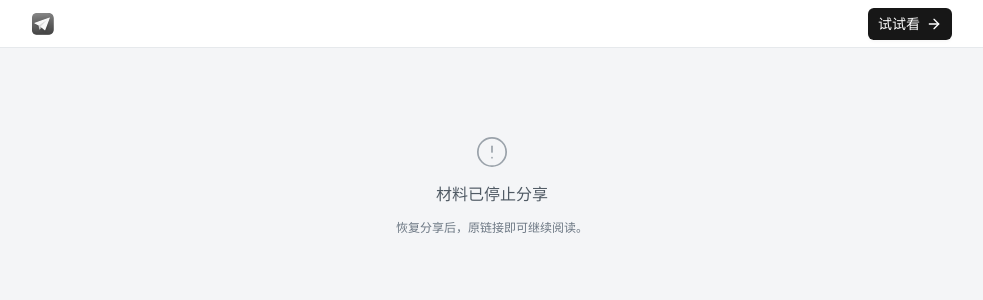
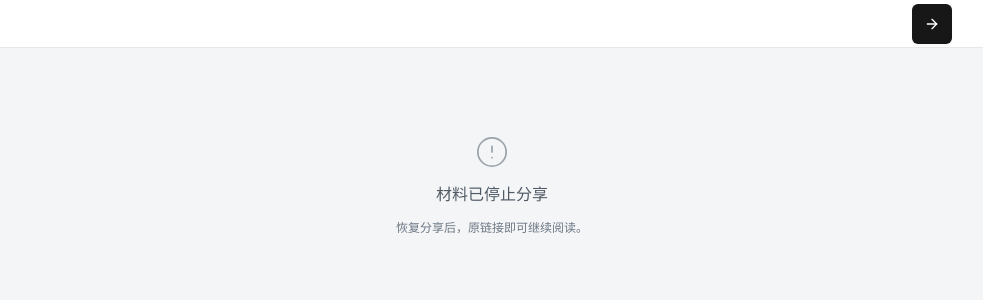
Before and after one commit to ren2019/share-html-slides, a Next.js app in the folder prototypes/reference-layout/: page /read/1 in a window 1280 px wide. Shown: the top 300 px of the page, without its empty margins (148-1131 px from the left). Built offline with nearby package versions, Linux system fonts and the light colour scheme.

Commit message:
prototype: simplify reader controls and reuse branded flight icon

```diff
--- a/prototypes/reference-layout/src/app/globals.css
+++ b/prototypes/reference-layout/src/app/globals.css
@@ -17,11 +17,9 @@ body{background:#fff}.site-header{height:64px}.header-inner{max-width:none;paddi
 /* Anonymous reader shell: light fixed bar, centered white content on gray, reading first */
 .reader-shell{background:#f4f5f7}
 .reader-header{position:sticky;top:0;z-index:20;height:48px;background:#fffffff2;backdrop-filter:blur(8px);border-bottom:1px solid #e6e9ec}
-.reader-header-inner{max-width:960px;margin:auto;height:100%;display:flex;align-items:center;justify-content:space-between;gap:12px;padding:0 20px}
-.reader-brand{display:inline-flex;align-items:center;gap:8px;min-height:40px;font-size:14px;font-weight:600;color:#26292d;text-decoration:none;flex-shrink:0}
-.reader-brand .brand-mark{width:22px;height:22px;box-shadow:none}
-.reader-header-actions{display:flex;align-items:center;gap:8px;flex-shrink:0}
-.reader-header-actions .back-link{font-size:12px}
+.reader-header-inner{max-width:960px;margin:auto;height:100%;display:flex;align-items:center;gap:12px;padding:0 20px}
+.reader-header-actions{display:flex;align-items:center;gap:8px;flex-shrink:0;margin-left:auto}
+.reader-icon-btn,.reader-header-actions .reader-back{min-width:40px;min-height:40px;padding:0;gap:0;justify-content:center}
 .reader-main{max-width:960px;margin:auto;padding:28px 20px calc(64px + env(safe-area-inset-bottom))}
 .reader-cta-mobile{display:none}
 .material-info{margin-top:16px;border:1px solid #e5e8eb;border-radius:7px;background:#fff;font-size:12px;color:#4d5966}
@@ -31,11 +29,11 @@ body{background:#fff}.site-header{height:64px}.header-inner{max-width:none;paddi
 .reader-footer{margin-top:32px;padding-top:16px;border-top:1px solid #e5e8eb;display:flex;justify-content:center;gap:22px;font-size:12px}
 .reader-footer a:not(.brand-button){color:#5d6773;text-decoration:none}
 .reader-footer a:not(.brand-button):hover{color:var(--brand-ink);text-decoration:underline;text-underline-offset:3px}
-.read-track{flex:1;min-width:60px;height:26px;margin:0 14px;position:relative;pointer-events:none}
+.read-track{flex:1;min-width:60px;height:30px;margin:0 14px;position:relative;pointer-events:none}
 .read-track>svg{position:absolute;inset:0;width:100%;height:100%}
-.track-wave{stroke:#dde2e8;stroke-width:1.4;vector-effect:non-scaling-stroke}
-.track-plane{position:absolute;top:0;left:0;width:13px;height:13px;display:inline-flex;color:#8d97a1;transition:transform .3s ease}
-.track-plane svg{transform:rotate(45deg)}
+.track-wave{stroke:#96a0ae;stroke-width:1.8;stroke-linecap:round;stroke-dasharray:3 5;vector-effect:non-scaling-stroke}
+.track-plane{position:absolute;top:0;left:0;width:18px;height:18px;display:inline-flex;transition:transform .3s ease}
+.track-plane .brand-mark{width:18px;height:18px;box-shadow:none}
 @media(prefers-reduced-motion:reduce){.track-plane{transition:none}}
 .github-link{display:inline-flex;align-items:center;justify-content:center;min-width:32px;min-height:32px}
 .github-link:hover{text-decoration:none!important}
@@ -48,7 +46,7 @@ body{background:#fff}.site-header{height:64px}.header-inner{max-width:none;paddi
 .obm-title{color:#fff;font-size:20px;line-height:1.5}
 .obm-desc{color:#d4dae2;font-size:16px;line-height:1.9}
 .obm-body .fixture-label{color:#9aa5b1}
-@media(max-width:500px){.reader-header-inner{padding:0 12px}.reader-header-actions{gap:4px}.reader-header-actions button{min-height:40px}.reader-header-actions a.reader-cta{min-width:40px;min-height:40px;padding:0;justify-content:center;gap:0}.reader-cta .reader-cta-label{display:none}.reader-back{min-width:40px;min-height:40px;justify-content:center}.reader-back span{display:none}.read-track{margin:0 6px;min-width:36px}.reader-main{padding:18px 12px calc(56px + env(safe-area-inset-bottom))}.reader-footer{flex-wrap:wrap;gap:10px 18px}.reader-cta-mobile{display:inline-flex;min-height:40px}.github-link{min-width:40px;min-height:40px}}
+@media(max-width:500px){.reader-header-inner{padding:0 12px}.reader-header-actions{gap:4px}.read-track{margin:0 6px;min-width:36px}.reader-main{padding:18px 12px calc(56px + env(safe-area-inset-bottom))}.reader-footer{flex-wrap:wrap;gap:10px 18px}.reader-cta-mobile{display:inline-flex;min-height:40px}.github-link{min-width:40px;min-height:40px}}
 
 /* Stacked rows: keep revision, status and both dates visible below 860px */
 @media(max-width:860px){.list-heading{display:none}.material-row{grid-template-columns:minmax(0,1fr) auto;min-height:0;padding:14px 16px}.material-row .status,.material-row .date,.material-row .rev{display:none}.row-meta{display:grid;grid-template-columns:repeat(3,max-content);justify-content:start;gap:3px 22px;font-size:10px;color:#69727c;margin-top:8px;line-height:1.6;font-variant-numeric:tabular-nums}.row-meta b{font-weight:400;color:#9aa2ab;margin-right:6px}}
--- a/prototypes/reference-layout/src/app/read/[id]/page.tsx
+++ b/prototypes/reference-layout/src/app/read/[id]/page.tsx
@@ -1,9 +1,7 @@
 'use client';
 import { useEffect, useRef, useState } from 'react';
-import Link from 'next/link';
 import { useParams } from 'next/navigation';
 import { CircleCheck } from 'lucide-react';
-import { OrigamiMark } from '@/components/origami-mark';
 import { ShareDialog } from '@/components/share-dialog';
 import { ReadContent } from '@/components/read-body';
 import { ReadStatus, ReadHeaderActions } from '@/components/read-status';
@@ -38,7 +36,7 @@ export default function ReadPage(){
   return()=>{window.removeEventListener('scroll',onScroll);window.removeEventListener('resize',onScroll);if(raf)cancelAnimationFrame(raf)};
  },[status,item,isDeck]);
  return <div className="shell reader-shell">
- <header className="reader-header"><div className="reader-header-inner"><Link href="/" className="reader-brand" aria-label="纸飞机首页"><OrigamiMark/></Link>{!status&&item&&<ReadingTrack progress={progress}/>}<ReadHeaderActions item={item} canRead={!status} loggedIn={auth.loggedIn} onShare={setShare} onDownload={()=>setDl(true)}/></div></header>
+ <header className="reader-header"><div className="reader-header-inner">{!status&&item&&<ReadingTrack progress={progress}/>}<ReadHeaderActions item={item} canRead={!status} loggedIn={auth.loggedIn} onShare={setShare} onDownload={()=>setDl(true)}/></div></header>
  <main className="reader-main">
  {status?<ReadStatus kind={status} onRetry={retry} loggedIn={auth.loggedIn}/>
  :item&&<ReadContent item={item} items={items} missing={upload&&stage==='missing'} loggedIn={auth.loggedIn} onProgress={setProgress}/>}
--- a/prototypes/reference-layout/src/components/read-status.tsx
+++ b/prototypes/reference-layout/src/components/read-status.tsx
@@ -16,8 +16,8 @@ export function ReadStatus({kind,onRetry,loggedIn}:{kind:ReadStatusKind;onRetry:
 
 export function ReadHeaderActions({item,canRead,loggedIn,onShare,onDownload}:{item:Material|undefined;canRead:boolean;loggedIn:boolean;onShare:(m:Material)=>void;onDownload:()=>void}){
  return <div className="reader-header-actions">
- {loggedIn&&<Link href="/" className="back-link reader-back" aria-label="返回材料库"><ArrowLeft size={15}/><span>返回材料库</span></Link>}
- {item&&canRead&&<>{item.download&&<Button variant="outline" size="sm" onClick={onDownload}><Download size={14}/>下载</Button>}<Button size="sm" className="brand-button" onClick={()=>onShare(item)}><Link2 size={14}/>分享</Button></>}
- {!loggedIn&&<Button asChild size="sm" className="brand-button reader-cta"><Link href="/" aria-label="试试看"><span className="reader-cta-label">试试看</span><ArrowRight size={14}/></Link></Button>}
+ {loggedIn&&<Link href="/" className="back-link reader-back" aria-label="返回材料库" title="返回材料库"><ArrowLeft size={16}/></Link>}
+ {item&&canRead&&<>{item.download&&<Button variant="outline" size="sm" className="reader-icon-btn" aria-label="下载" title="下载" onClick={onDownload}><Download size={16}/></Button>}<Button size="sm" className="brand-button reader-icon-btn" aria-label="分享" title="分享" onClick={()=>onShare(item)}><Link2 size={16}/></Button></>}
+ {!loggedIn&&<Button asChild size="sm" className="brand-button reader-icon-btn"><Link href="/" aria-label="试试看" title="试试看"><ArrowRight size={16}/></Link></Button>}
  </div>;
 }
--- a/prototypes/reference-layout/src/components/reading-progress.tsx
+++ b/prototypes/reference-layout/src/components/reading-progress.tsx
@@ -1,6 +1,6 @@
 'use client';
 import { useEffect, useRef } from 'react';
-import { Send } from 'lucide-react';
+import { OrigamiMark } from '@/components/origami-mark';
 
 export function ReadingTrack({progress}:{progress:number}){
  const wrapRef=useRef<HTMLDivElement>(null),pathRef=useRef<SVGPathElement>(null),planeRef=useRef<HTMLSpanElement>(null);
@@ -12,14 +12,14 @@ export function ReadingTrack({progress}:{progress:number}){
    const len=path.getTotalLength();
    const p=path.getPointAtLength(t*len);
    const r=wrap.getBoundingClientRect();
-   plane.style.transform=`translate(${(p.x/200)*r.width-7}px,${(p.y/24)*r.height-7}px)`;
+   plane.style.transform=`translate(${(p.x/200)*r.width-9}px,${(p.y/30)*r.height-9}px)`;
   };
   place();
   window.addEventListener('resize',place);
   return()=>window.removeEventListener('resize',place);
  },[progress]);
  return <div className="read-track" aria-hidden ref={wrapRef}>
- <svg viewBox="0 0 200 24" preserveAspectRatio="none"><path ref={pathRef} d="M4 12 C 40 3, 62 21, 100 12 S 160 3, 196 12" fill="none" className="track-wave"/></svg>
- <span ref={planeRef} className="track-plane"><Send size={13}/></span>
+ <svg viewBox="0 0 200 30" preserveAspectRatio="none"><path ref={pathRef} d="M5 15 C 40 6, 62 24, 100 15 S 160 6, 195 15" fill="none" className="track-wave"/></svg>
+ <span ref={planeRef} className="track-plane"><OrigamiMark/></span>
  </div>;
 }
```
Also changed, not shown: 1 other file (tests, documents, lock files or other folders).
